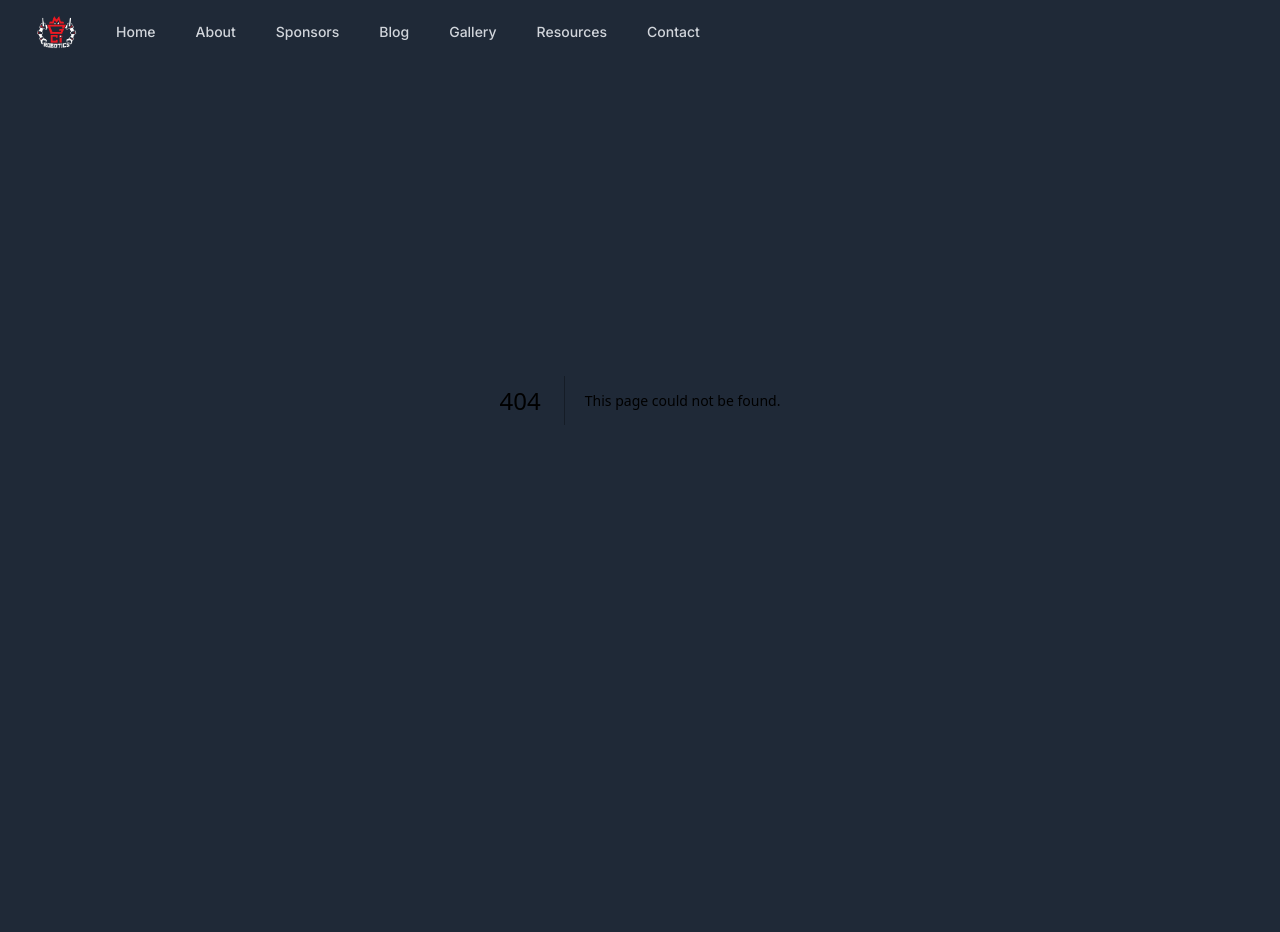
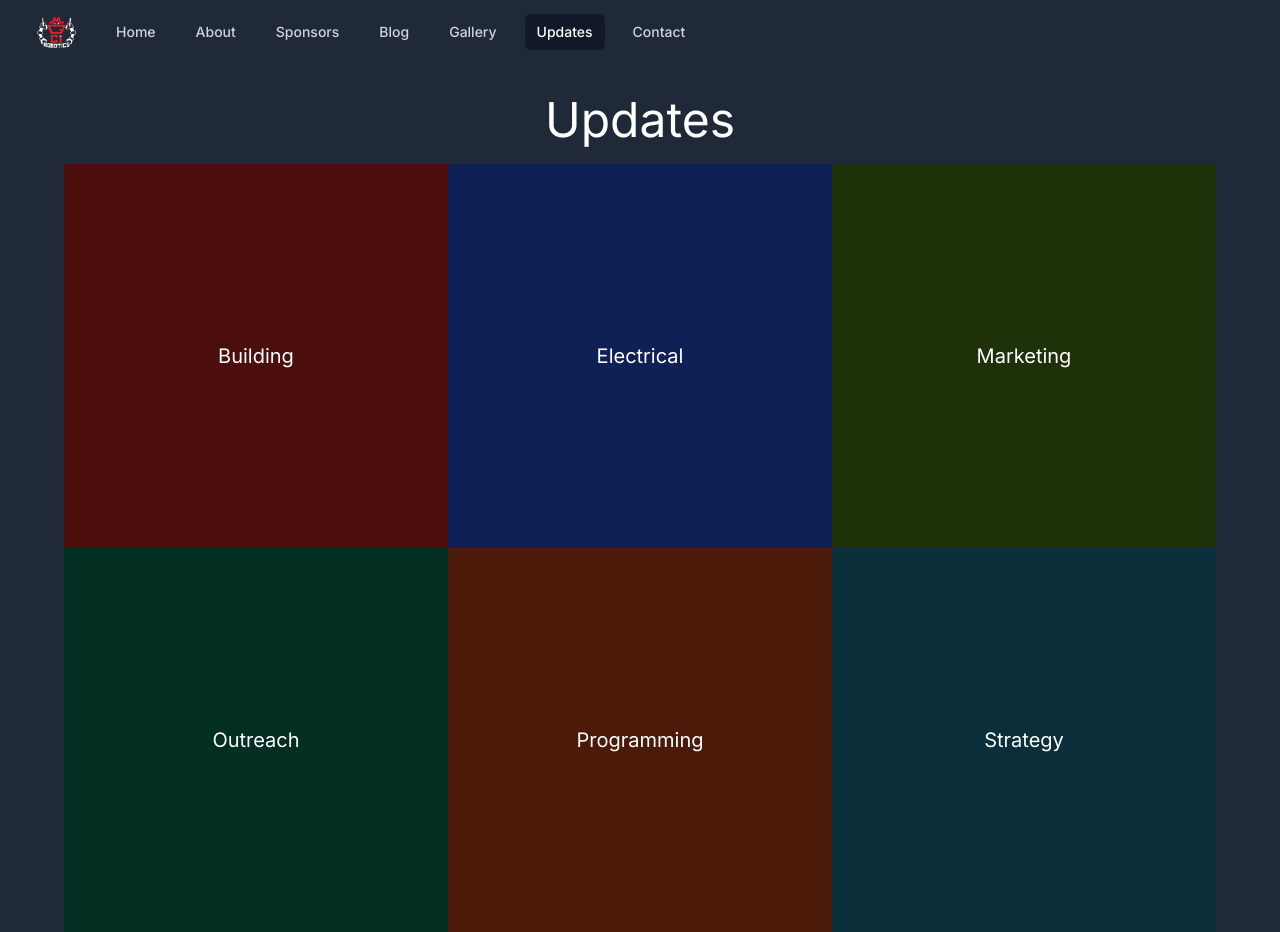
Before and after one commit to roboticsmgci/audeamus-website, a Next.js app: page /updates in a window 1280 px wide. Before the commit this address had no page. Before the commit the page ends 800 px from the top, so only its background shows below. Built offline with nearby package versions, Linux system fonts and the light colour scheme.

Commit message:
Add updates page and adjust blog page

```diff
--- a/app/blog/[slug]/page.tsx
+++ b/app/blog/[slug]/page.tsx
@@ -3,6 +3,8 @@ import { AuthorSkeleton, BlogPostSkeleton } from '@/types/contentful';
 import type { Entry } from 'contentful';
 import { notFound } from 'next/navigation';
 import { documentToReactComponents } from '@contentful/rich-text-react-renderer';
+
+export const revalidate = 60;
 
 export default async function BlogPost({ params }: { params: { slug: string }}) {
   const { slug } = params;
--- a/app/blog/page.tsx
+++ b/app/blog/page.tsx
@@ -9,12 +9,31 @@ export const revalidate = 60;
 export default async function Blog() {
   const entries = await contentfulClient.getEntries<BlogPostSkeleton>({ content_type: 'blogPost' });
 
+  const newestBlogPost = entries.items[0];
+  const olderBlogPosts = entries.items.slice(1);
+
   return (
     <div className="container mx-auto mt-24 px-72">
-      <h1 className="text-5xl text-white">Blog</h1>
+      <h1 className="text-5xl text-white mb-5">Blog</h1>
+
+      <Link href={`/blog/${newestBlogPost.fields.slug}`} className="group block w-full overflow-hidden rounded-xl bg-black text-gray-300">
+        <div className="relative h-96 overflow-hidden">
+          <Image
+            alt="Cover image"
+            src={`https:${((newestBlogPost.fields.coverImage! as Asset).fields.file! as AssetFile).url}`}
+            fill={true}
+            className="object-cover group-hover:scale-105 transition-transform"
+          />
+        </div>
+        <div className="h-40 p-5">
+          <p className="text-sm">{new Date(newestBlogPost.fields.date).toDateString()}</p>
+          <h2 className="mt-1 text-3xl font-bold">{newestBlogPost.fields.title}</h2>
+          <p className="mt-2">{newestBlogPost.fields.excerpt}</p>
+        </div>
+      </Link>
 
       <div className="flex flex-wrap justify-between mt-8">
-        {entries.items.map((blogPost) => (
+        {olderBlogPosts.map((blogPost) => (
           <Link className="group w-full md:w-96 rounded-xl overflow-hidden bg-black text-gray-300" key={blogPost.fields.slug} href={`/blog/${blogPost.fields.slug}`}>
             <div className="relative h-96 overflow-hidden">
               <Image
--- a/app/layout.tsx
+++ b/app/layout.tsx
@@ -8,8 +8,8 @@ import classNames from 'classnames';
 const inter = Inter({ subsets: ['latin'] });
 
 export const metadata: Metadata = {
-  title: 'Create Next App',
-  description: 'Generated by create next app',
+  title: 'MGCI Robotics',
+  description: 'This is the website for MGCI Robotics, Marc Garneau Collegiate Institute\'s Robotics Club. We are also known as FRC Team 8574.',
 };
 
 export default function RootLayout({
--- /dev/null
+++ b/app/updates/page.tsx
@@ -0,0 +1,33 @@
+import classNames from 'classnames';
+import Link from 'next/link';
+
+// background images instead of colors might look better
+const subteams = [
+  { name: 'Building', backgroundColor: 'bg-red-800', color: '' },
+  { name: 'Electrical', backgroundColor: 'bg-blue-800', color: '' },
+  { name: 'Marketing', backgroundColor: 'bg-lime-800', color: '' },
+  { name: 'Outreach', backgroundColor: 'bg-emerald-800', color: '' },
+  { name: 'Programming', backgroundColor: 'bg-orange-800', color: '' },
+  { name: 'Strategy', backgroundColor: 'bg-cyan-800', color: '' },
+];
+
+export default async function Blog() {
+  return (
+    <div className="container mx-auto mt-24 px-10">
+      <h1 className="text-5xl text-white text-center mb-5">Updates</h1>
+      <div className="flex flex-wrap justify-center text-white w-full">
+        {subteams.map((subteam, i) => (
+          <Link
+            href={`/updates/${subteam.name.toLowerCase()}`}
+            key={i}
+            className={classNames('h-96 w-96', subteam.backgroundColor, subteam.color)}
+          >
+            <div className="w-full h-full flex items-center justify-center bg-black bg-opacity-50 hover:bg-opacity-0">
+              <h1 className="text-xl text-white">{subteam.name}</h1>
+            </div>
+          </Link>
+        ))}
+      </div>
+    </div>
+  );
+}
--- a/components/navbar.tsx
+++ b/components/navbar.tsx
@@ -13,7 +13,7 @@ const navigation = [
   { name: 'Sponsors', href: '/sponsors' },
   { name: 'Blog', href: '/blog' },
   { name: 'Gallery', href: '/gallery' },
-  { name: 'Resources', href: '/resources' },
+  { name: 'Updates', href: '/updates' },
   { name: 'Contact', href: '/contact' },
 ];
 
@@ -21,7 +21,7 @@ export default function Navbar() {
   const currentHref = usePathname();
 
   return (
-    <Disclosure as="nav" className="bg-gray-800 fixed w-full top-0">
+    <Disclosure as="nav" className="bg-gray-800 fixed w-full top-0 z-10">
       {({ open }) => (
         <>
           <div className="mx-auto max-w-7xl px-2 sm:px-6 lg:px-8">
```
